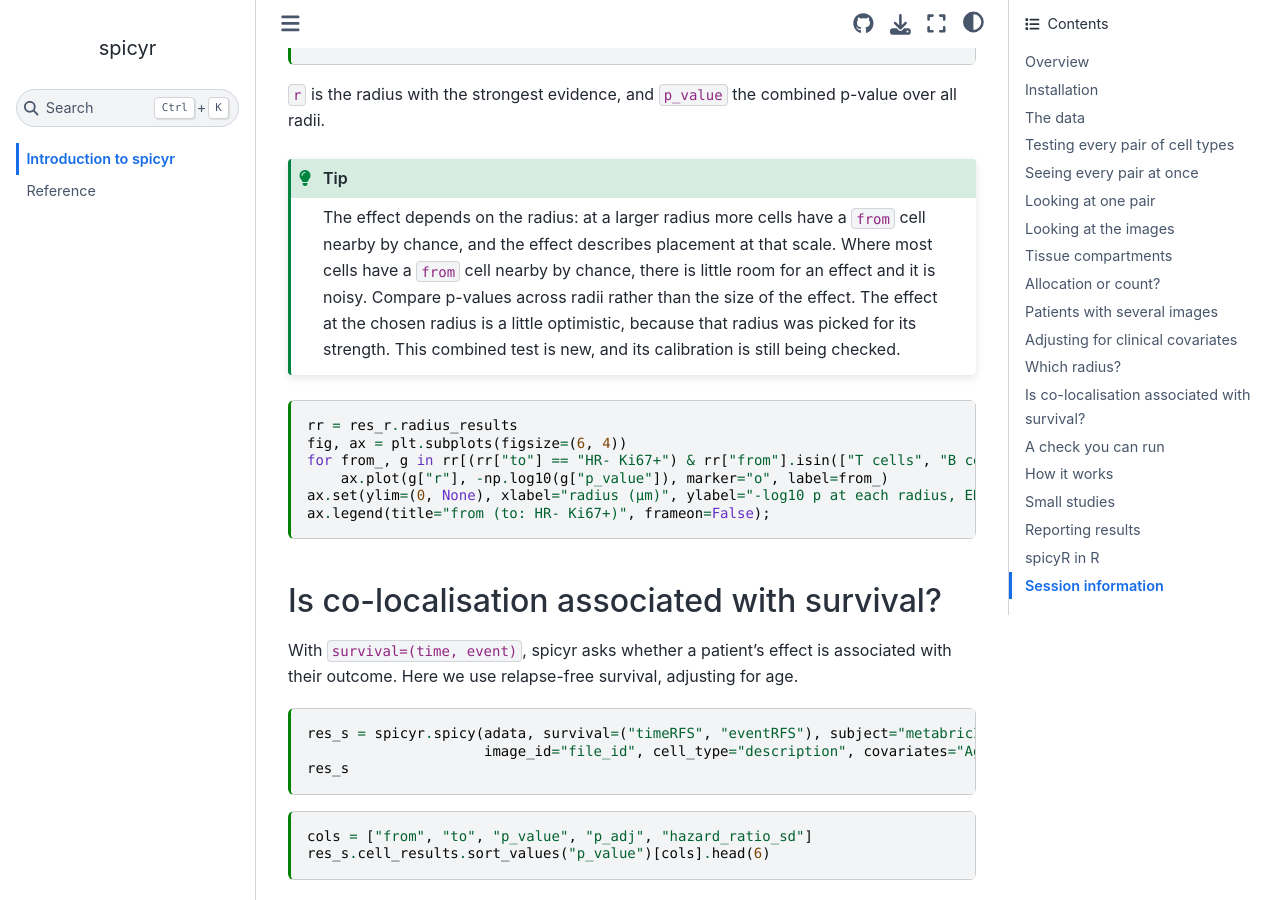
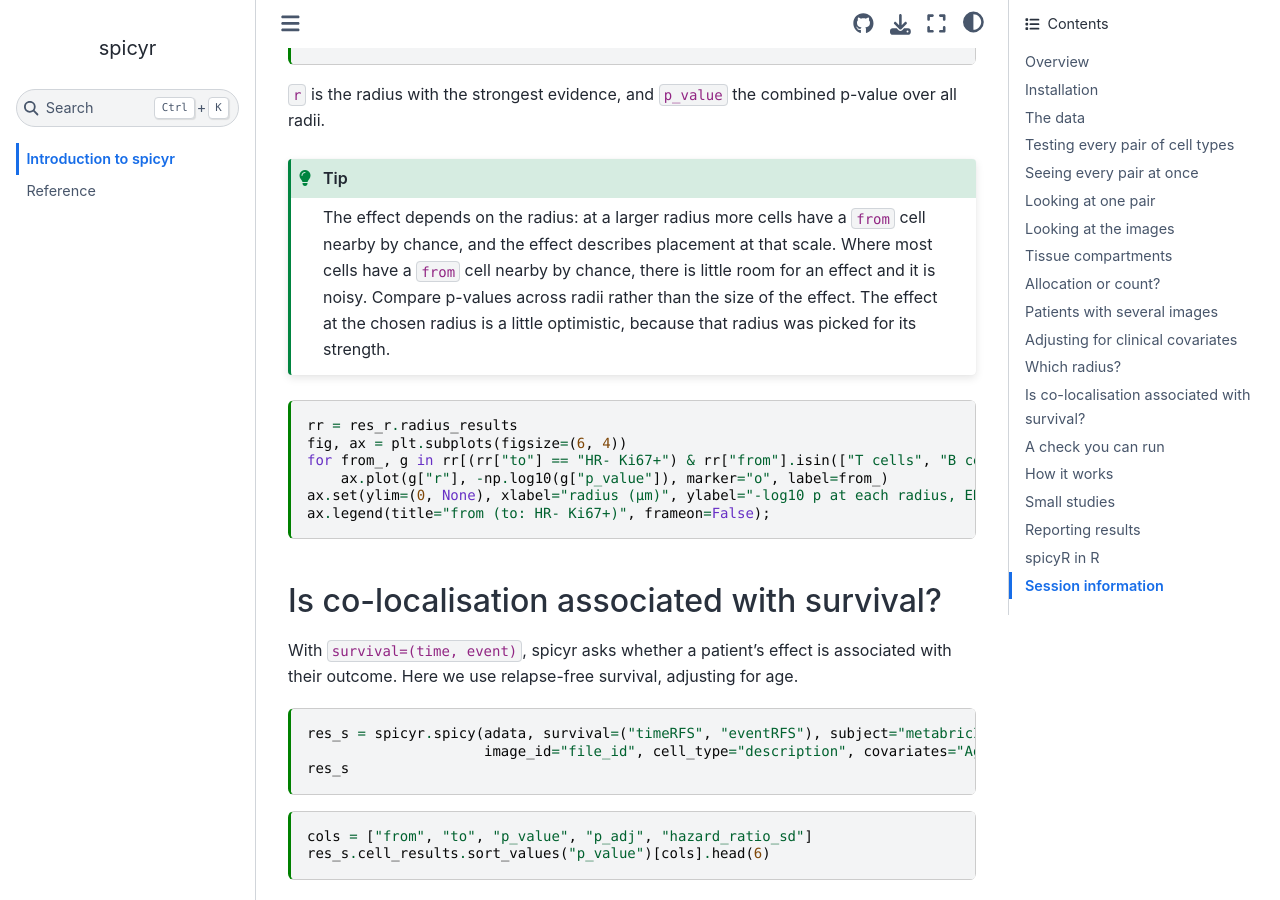
Before and after one commit to SydneyBioX/spicyr-py, a Sphinx documentation site: the page built from docs/tutorial.md, in a window 1280 px wide and 900 px high, scrolled down 9093 px. Built offline with Sphinx 7.4.7 and the Sphinx Book theme 1.1.4, drawn with Linux system fonts in a browser that asks for light colours.

Commit message:
Tutorial: drop the status sentence on the combined radius test
Co-Authored-By: Claude Opus 5.5 <noreply@anthropic.com>
Claude-Session: https://claude.ai/code/session_01565yM83d4hBtPbzno6i5Fo

````diff
--- a/docs/tutorial.md
+++ b/docs/tutorial.md
@@ -365,7 +365,7 @@ res_r.cell_results.loc[[pair, "B cells__HR- Ki67+"], ["r", "excess_difference",
 The effect depends on the radius: at a larger radius more cells have a `from` cell nearby by chance, and the effect
 describes placement at that scale. Where most cells have a `from` cell nearby by chance, there is little room for
 an effect and it is noisy. Compare p-values across radii rather than the size of the effect. The effect at
-the chosen radius is a little optimistic, because that radius was picked for its strength. This combined test is new, and its calibration is still being checked.
+the chosen radius is a little optimistic, because that radius was picked for its strength.
 :::
 
 ```{code-cell} ipython3
````
